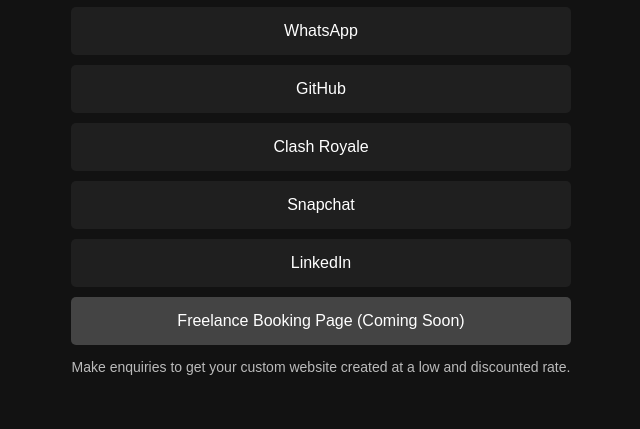
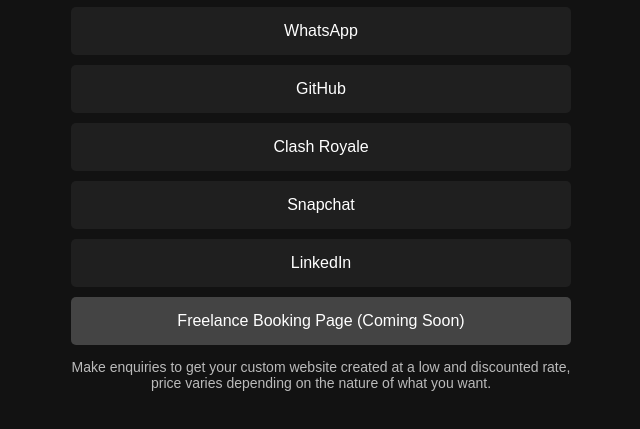
Before and after one commit to DarkSparky06/dumebi-links, a plain HTML site: page index.html in a window 1280 px wide. Shown: the part 353-782 px from the top of the page, without its empty margins (319-959 px from the left). Drawn offline with Linux system fonts and the light colour scheme.

Commit message:
Update index.html

```diff
--- a/index.html
+++ b/index.html
@@ -19,7 +19,7 @@
       <a href="https://snapchat.com/add/itzzz_ig" target="_blank">Snapchat</a>
       <a href="https://www.linkedin.com/in/chidumebi-igwilo-1240bb2aa?utm_source=share&utm_campaign=share_via&utm_content=profile&utm_medium=ios_app" target="_blank">LinkedIn</a>
       <a class="coming-soon">Freelance Booking Page (Coming Soon)</a>
-      <p class="desc">Make enquiries to get your custom website created at a low and discounted rate.</p>
+      <p class="desc">Make enquiries to get your custom website created at a low and discounted rate, price varies depending on the nature of what you want.</p>
     </div>
   </div>
 </body>
```
